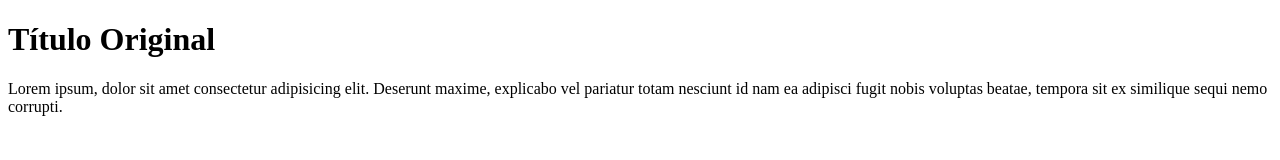
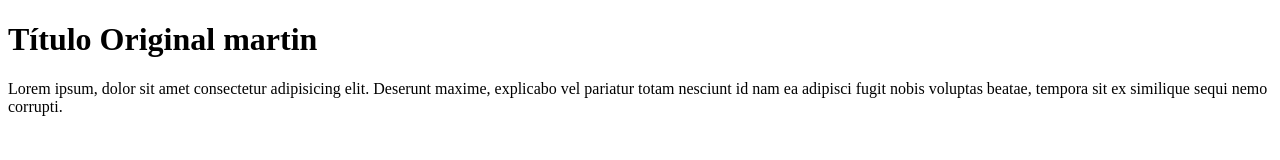
Before and after one commit to martinmainero/tpvideoconflicto, a plain HTML site: page index.html in a window 1280 px wide. Drawn offline with Linux system fonts and the light colour scheme.

Commit message:
cambio h1

```diff
--- a/index.html
+++ b/index.html
@@ -5,7 +5,7 @@
     <title>Trabajo Martin modificado</title>
 </head>
 <body>
-    <h1>Título Original</h1>
+    <h1>Título Original martin</h1>
     <p>Lorem ipsum, dolor sit amet consectetur adipisicing elit. Deserunt maxime, explicabo vel pariatur totam nesciunt id nam ea adipisci fugit nobis voluptas beatae, tempora sit ex similique sequi nemo corrupti.</p>
 </body>
 </html>
```
